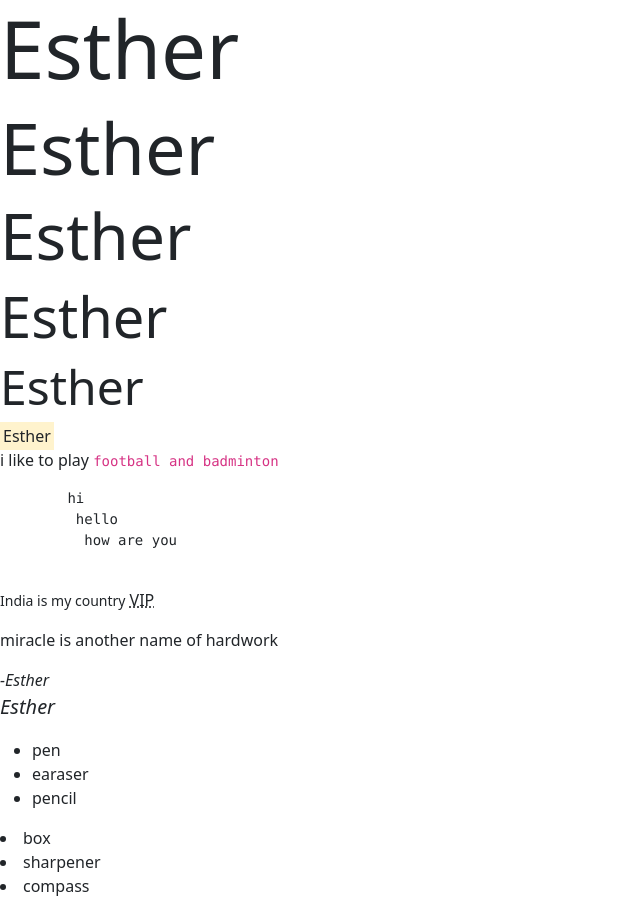
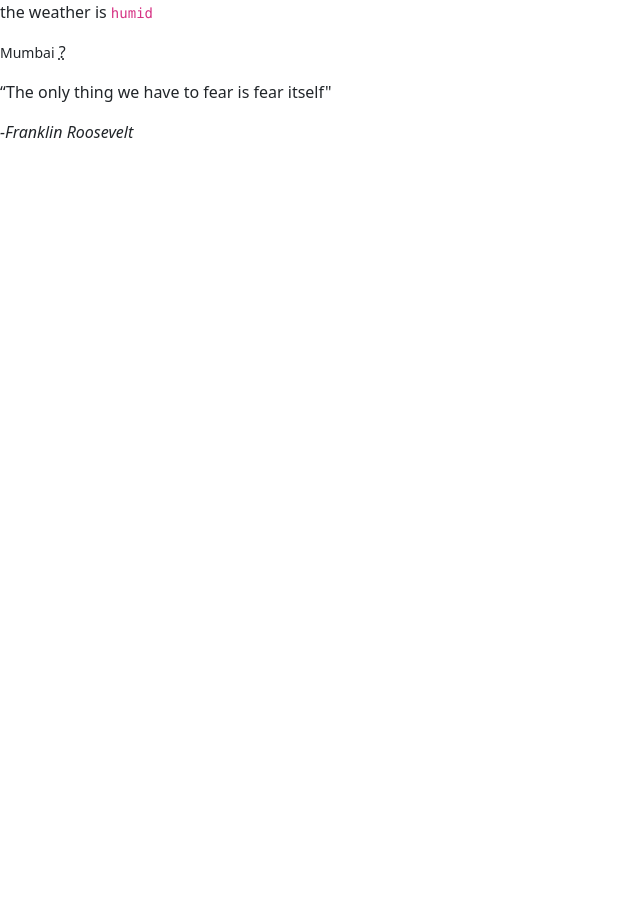
Before and after one commit to estheriamsosmart/lesson-14, a plain HTML site: page index.html in a window 1280 px wide. Shown: the whole page, without its empty margins (0-640 px from the left). After the commit the page ends 800 px from the top, so only its background shows below. Drawn offline with nearby package versions, Linux system fonts and the light colour scheme.

Commit message:
lesson 14

```diff
--- a/index.html
+++ b/index.html
@@ -8,35 +8,15 @@
         integrity="sha384-QWTKZyjpPEjISv5WaRU9OFeRpok6YctnYmDr5pNlyT2bRjXh0JMhjY6hW+ALEwIH" crossorigin="anonymous">
 </head>
 <body>
-    <h3 class="display-1">Esther</h3>
-    <h3 class="display-2">Esther</h3>
-    <h3 class="display-3">Esther</h3>
-    <h3 class="display-4">Esther</h3>
-    <h3 class="display-5">Esther</h3>
-    <mark>Esther</mark>
-    <p>i like to play <code>football and badminton</code></p>
-    <pre>
-        hi
-         hello
-          how are you
-    </pre>
-    <small>India is my country</small>
-    <abbr title="very important person">VIP</abbr>
-    <blockquote class="blockquote"></blockquote>miracle is another name of hardwork</blockquote>
-    <p></p><cite titl
-    e="Source Title">-Esther</cite>
-    <figcaption class="blockquote footer">
-        <cite title="Source Title">Esther</cite>
-    </figcaption>
-    <ul class="list unstyled">
-  <li>pen</li>
-<li>earaser</li>
-<li>pencil</li>
-</ul>
-<li>box</li>
-<li>sharpener</li>
-<li>compass</li>
-</ul>
-</ul>
+
+    <p>the weather is  <code>humid</code></p>
+
+    <small>Mumbai</small>
+    <abbr title="Mumbai's humid weather is primarily due to its coastal location, where evaporation from the Arabian Sea increases moisture in the air, and the city's proximity to the Western Ghats, which influence rainfall and humidity. ">?</abbr>
+    <blockquote class="blockquote"></blockquote>“The only thing we have to fear is fear itself"</blockquote
+   <p></p>
+    <cite ="Source Title">-Franklin Roosevelt</cite>
+
+
 </body>
 </html>
```
